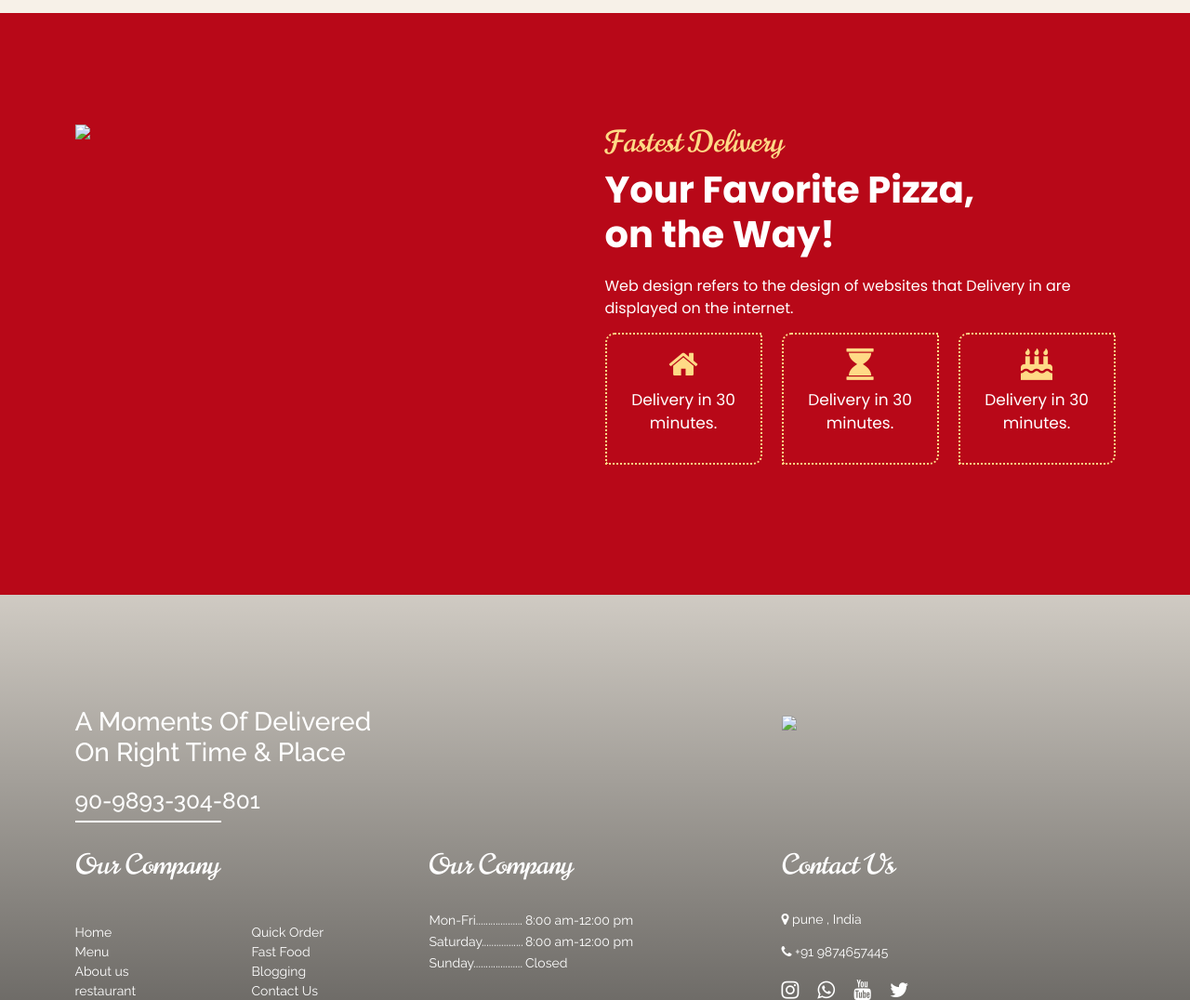
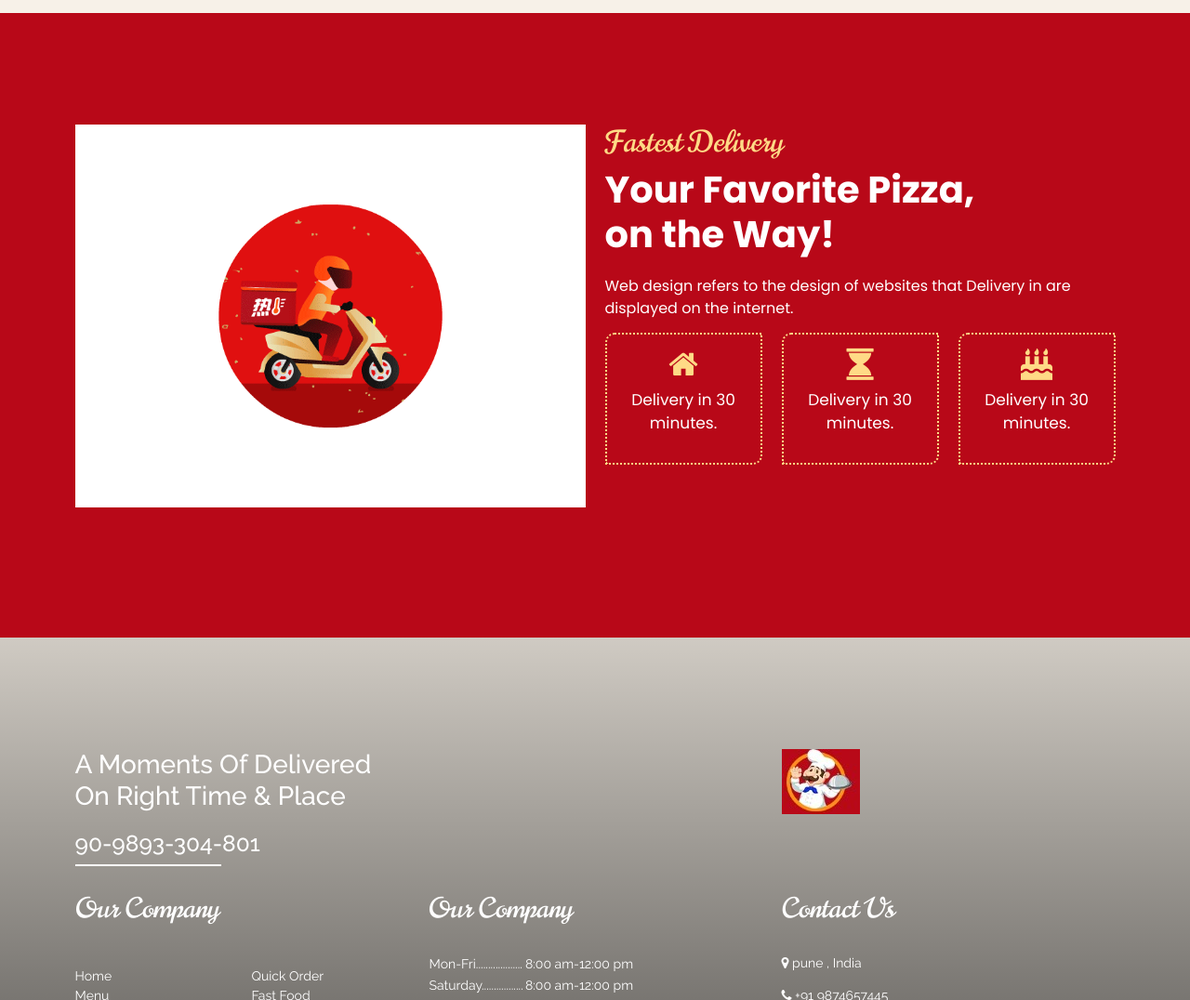
Before and after one commit to Priyanshi-1001/Devops-1, a plain HTML site: page index.html in a window 1280 px wide. Shown: the part 3160-4236 px from the top of the page at 93% size. Drawn offline with nearby package versions, Linux system fonts and the light colour scheme; files that its build step writes are made by us from their sources.

Commit message:
Update index.html

```diff
--- a/index.html
+++ b/index.html
@@ -183,7 +183,7 @@
       </div>
       <div class="col-lg-3 col-md-3 col-6">
         <div class="category-list">
-          <img src="images\c1.jpg">
+          <img src=".\c1.jpg">
           <h2>Burger</h2>
           <p>19 Restaurants Products</p>
         </div>
@@ -369,7 +369,7 @@
     <div class="row">
       <div class="col-lg-6">
         <div class="adv-left">
-          <img src="images\delivery.gif">
+          <img src=".\delivery.gif">
         </div>
       </div>
       <div class="col-lg-6">
@@ -415,7 +415,7 @@
       </div>
       <div class="col-md-4">
         <h2>
-          <img src="images\logo-f.jpg">
+          <img src=".\logo-f.jpg">
         </h2>
       </div>
     </div>
```
